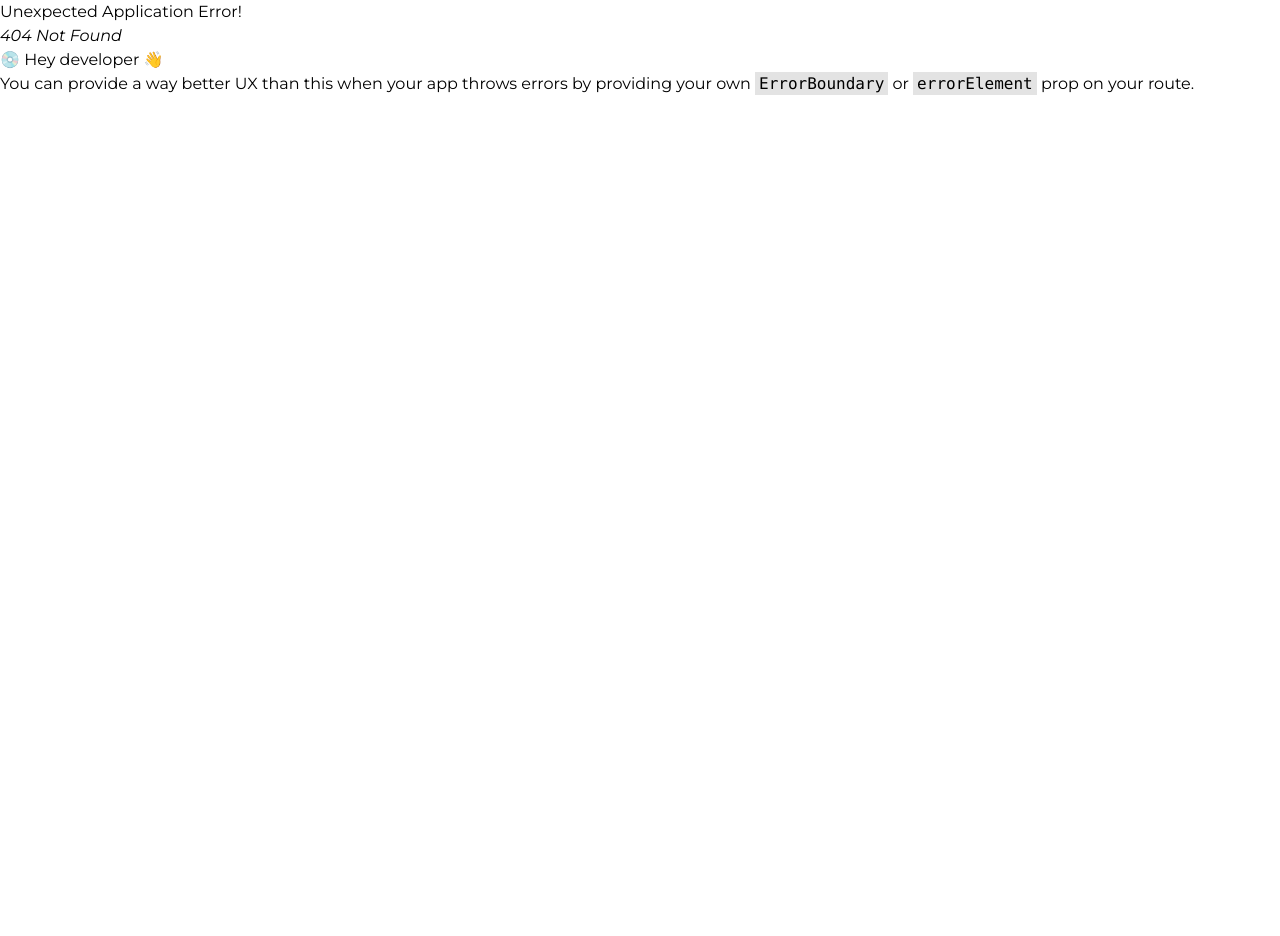
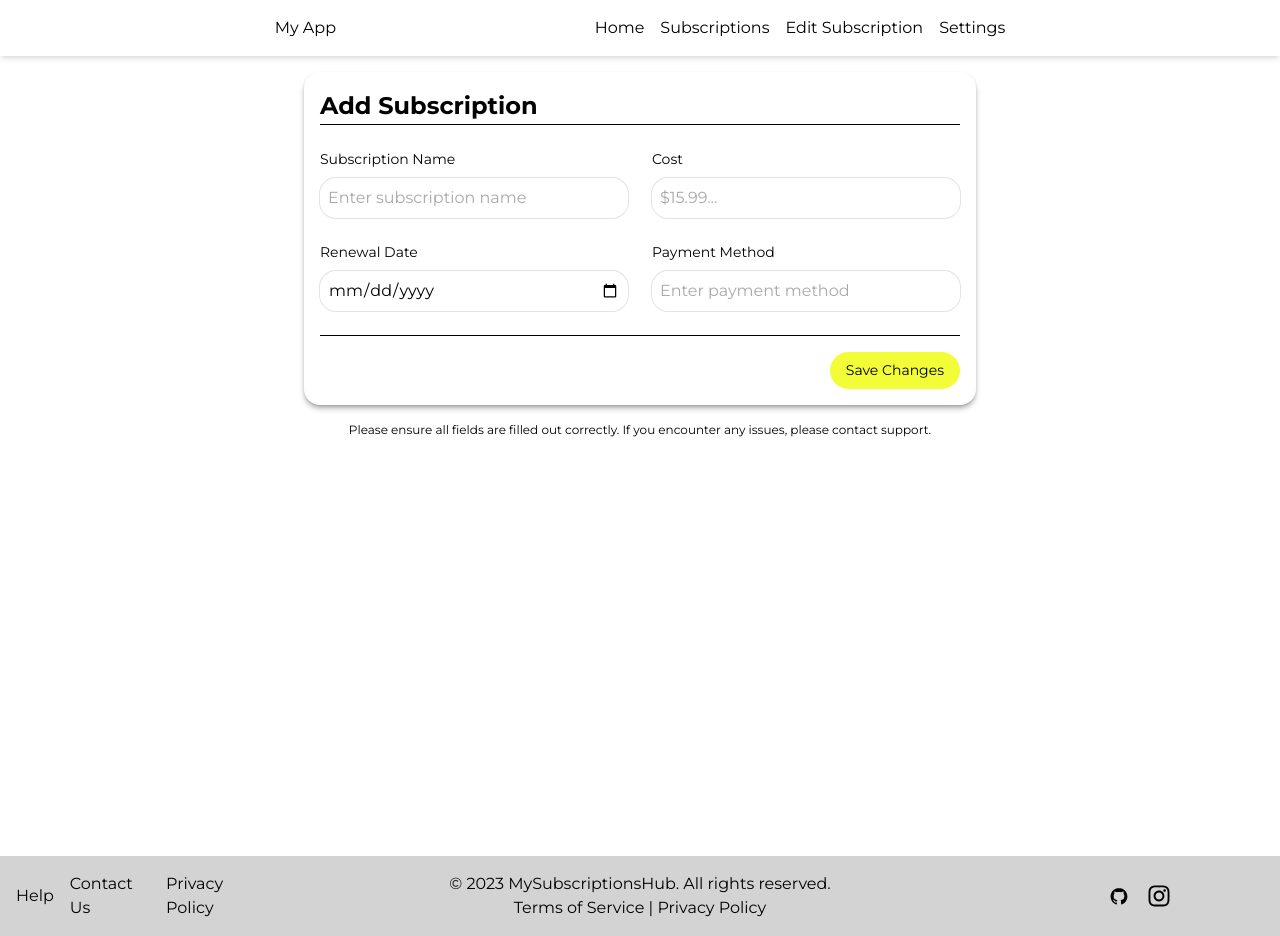
Before and after one commit to caiofmbarbosa/finance-control, a React (Vite) app in the folder frontend/: page /manage-subscription in a window 1280 px wide. Before the commit this address had no page. Before the commit the page ends 800 px from the top, so only its background shows below. Built offline with nearby package versions, Linux system fonts and the light colour scheme.

Commit message:
feat: creating subscription form

```diff
--- a/frontend/package.json
+++ b/frontend/package.json
@@ -14,7 +14,8 @@
     "@tailwindcss/vite": "^4.1.13",
     "react": "^19.1.1",
     "react-dom": "^19.1.1",
-    "react-router-dom": "^7.8.2"
+    "react-router-dom": "^7.8.2",
+    "yup": "^1.7.0"
   },
   "devDependencies": {
     "@eslint/js": "^9.33.0",
--- a/frontend/src/components/CustomButton.tsx
+++ b/frontend/src/components/CustomButton.tsx
@@ -5,12 +5,14 @@ function CustomButton({
   children,
   customClass,
   noHover = false,
+  disabled = false,
   onClick,
 }: CustomButtonInterface) {
   return (
     <button
-      className={`bg-button-bg text-button cursor-pointer rounded-3xl px-4 py-2 ${customClass} ${noHover ? "" : "transition-transform duration-200 ease-in-out hover:scale-110"}`}
+      className={`bg-button-bg text-button rounded-3xl px-4 py-2 ${customClass} ${noHover ? "" : "transition-transform duration-200 ease-in-out hover:scale-110"} ${disabled ? "cursor-not-allowed opacity-50 transition-opacity" : "cursor-pointer"}`}
       onClick={onClick}
+      disabled={disabled}
       type="button"
     >
       {children ? children : content || "Button"}
--- a/frontend/src/components/Header.tsx
+++ b/frontend/src/components/Header.tsx
@@ -15,7 +15,7 @@ function Header() {
                         <Link to={"/subscriptions"}>Subscriptions</Link>
                     </li>
                     <li>
-                        <Link to={"/manage-subscriptions"}>Edit Subscriptions</Link>
+                        <Link to={"/manage-subscription"}>Edit Subscription</Link>
                     </li>
                     <li>
                         <Link to={"/settings"}>Settings</Link>
--- /dev/null
+++ b/frontend/src/components/SubscriptionForm.tsx
@@ -0,0 +1,189 @@
+import type {
+  SubscriptionFormData,
+  SubscriptionFormInterface,
+} from "@/interfaces/SubscriptionFormInterface"
+import CustomButton from "./CustomButton"
+import { useEffect, useState } from "react"
+import * as yup from "yup"
+import utils from "@/utils/utils"
+
+const COMMON_DIV_CLASS = "flex flex-col gap-2"
+const COMMON_INPUT_CLASS =
+  "rounded-2xl p-2 ring-1 ring-input-stroke outline-none placeholder:text-input-placeholder"
+
+const initialValues: SubscriptionFormData = {
+  subscriptionName: "",
+  subscriptionCost: "",
+  subscriptionDate: "",
+  subscriptionPaymentMethod: "",
+}
+
+const validationSchema = yup.object().shape({
+  subscriptionName: yup.string().required("Subscription name is required"),
+  subscriptionCost: yup
+    .string()
+    .test("is-positive", "Cost must be positive", (value) => {
+      if (!value) return false
+
+      const num = parseFloat(value)
+      return !isNaN(num) && num > 0
+    })
+    .required("Cost is required"),
+  subscriptionDate: yup
+    .string()
+    .test("is-valid-date", "Invalid date", (value) => {
+      if (!value) return false
+      const date = new Date(value)
+      return !isNaN(date.getTime())
+    })
+    .required("Renewal date is required"),
+  subscriptionPaymentMethod: yup
+    .string()
+    .required("Payment method is required"),
+})
+
+// TODO extract input to separate component
+function SubscriptionForm({ title }: SubscriptionFormInterface) {
+  const [isLoading, setIsLoading] = useState(false)
+  const [formData, setFormData] = useState<SubscriptionFormData>(initialValues)
+  const [formErrors, setFormErrors] =
+    useState<SubscriptionFormData>(initialValues)
+
+  const handleSubmit = async () => {
+    try {
+      setIsLoading(true)
+
+      await validationSchema.validate(formData, { abortEarly: false })
+      setFormErrors(initialValues)
+
+      const mappedFormData = Object.fromEntries(
+        Object.entries(formData).map(([key, value]) => [
+          key,
+          key === "subscriptionName" || key === "subscriptionPaymentMethod"
+            ? utils.capitalize(value)
+            : key === "subscriptionCost"
+              ? utils.normalizeCost(value)
+              : value,
+        ]),
+      ) as SubscriptionFormData
+
+      console.log("Mapped form data:", mappedFormData)
+    } catch (err) {
+      const newErrors: SubscriptionFormData = { ...initialValues }
+      for (const validationError of (err as yup.ValidationError).inner) {
+        if (validationError.path) {
+          newErrors[validationError.path as keyof SubscriptionFormData] =
+            validationError.message || ""
+        }
+      }
+
+      setFormErrors(newErrors)
+    } finally {
+      setIsLoading(false)
+    }
+  }
+
+  // TODO remove this useEffect when implement real form submission
+  useEffect(() => {
+    console.log("Form errors updated:", formErrors)
+  }, [formErrors])
+
+  return (
+    <form className="flex w-2xl flex-col rounded-2xl p-4 shadow-md/30">
+      <span className="text-title w-full border-b font-bold">
+        {title || "Add Subscription"}
+      </span>
+
+      <div className="my-6 grid grid-cols-2 gap-6">
+        <div className={COMMON_DIV_CLASS}>
+          <label htmlFor="subscriptionName" className="text-input-label">
+            Subscription Name
+          </label>
+          <input
+            type="text"
+            id="subscriptionName"
+            name="subscriptionName"
+            placeholder="Enter subscription name"
+            onChange={(e: React.ChangeEvent<HTMLInputElement>) =>
+              setFormData({
+                ...formData,
+                [e.target.name]: e.target.value,
+              })
+            }
+            value={formData.subscriptionName}
+            className={COMMON_INPUT_CLASS}
+          />
+        </div>
+        <div className={COMMON_DIV_CLASS}>
+          <label htmlFor="subscriptionCost" className="text-input-label">
+            Cost
+          </label>
+          <input
+            type="number"
+            id="subscriptionCost"
+            name="subscriptionCost"
+            step="10"
+            placeholder="$15.99..."
+            onChange={(e: React.ChangeEvent<HTMLInputElement>) =>
+              setFormData({
+                ...formData,
+                [e.target.name]: e.target.value,
+              })
+            }
+            value={formData.subscriptionCost}
+            className={COMMON_INPUT_CLASS}
+          />
+        </div>
+        <div className={COMMON_DIV_CLASS}>
+          <label htmlFor="subscriptionDate" className="text-input-label">
+            Renewal Date
+          </label>
+          <input
+            type="date"
+            id="subscriptionDate"
+            name="subscriptionDate"
+            placeholder="Select renewal date"
+            onChange={(e: React.ChangeEvent<HTMLInputElement>) =>
+              setFormData({
+                ...formData,
+                [e.target.name]: e.target.value,
+              })
+            }
+            value={formData.subscriptionDate}
+            className={COMMON_INPUT_CLASS}
+          />
+        </div>
+        <div className={COMMON_DIV_CLASS}>
+          <label
+            htmlFor="subscriptionPaymentMethod"
+            className="text-input-label"
+          >
+            Payment Method
+          </label>
+          <input
+            id="subscriptionPaymentMethod"
+            name="subscriptionPaymentMethod"
+            type="text"
+            placeholder="Enter payment method"
+            onChange={(e: React.ChangeEvent<HTMLInputElement>) =>
+              setFormData({
+                ...formData,
+                [e.target.name]: e.target.value,
+              })
+            }
+            value={formData.subscriptionPaymentMethod}
+            className={COMMON_INPUT_CLASS}
+          />
+        </div>
+      </div>
+
+      <div className="flex items-center justify-end border-t pt-4">
+        <CustomButton onClick={handleSubmit} disabled={isLoading}>
+          Save Changes
+        </CustomButton>
+      </div>
+    </form>
+  )
+}
+
+export default SubscriptionForm
--- a/frontend/src/index.css
+++ b/frontend/src/index.css
@@ -15,10 +15,15 @@
   --color-footer-bg: #d3d3d3;
   --color-button-bg: #f2fc37;
   --color-button-text: #030303;
+  --color-input-stroke: #e3e3e3;
+  --color-input-placeholder: #a9a9a9;
 
   /* Text sizes */
+  --text-title: 1.5rem;
   --text-subscription-card-title: 1.25rem;
   --text-button: 0.875rem;
+  --text-input-label: 0.875rem;
+  --text-policy: 0.75rem;
 }
 
 html,
--- a/frontend/src/interfaces/CustomButtonInterface.ts
+++ b/frontend/src/interfaces/CustomButtonInterface.ts
@@ -4,6 +4,7 @@ interface CustomButtonInterface {
   children?: React.ReactNode
   customClass?: string
   noHover?: boolean
+  disabled?: boolean
 }
 
 export type { CustomButtonInterface }
--- /dev/null
+++ b/frontend/src/interfaces/SubscriptionFormInterface.ts
@@ -0,0 +1,12 @@
+interface SubscriptionFormInterface {
+    title?: string
+}
+
+interface SubscriptionFormData {
+    subscriptionName: string
+    subscriptionCost: string
+    subscriptionDate: string
+    subscriptionPaymentMethod: string
+}
+
+export type { SubscriptionFormInterface, SubscriptionFormData }
--- /dev/null
+++ b/frontend/src/pages/subscriptions/SubscriptionManager.tsx
@@ -0,0 +1,17 @@
+import SubscriptionForm from "@/components/SubscriptionForm"
+
+function SubscriptionManager() {
+  return (
+    <main className="min-h-screen">
+      <section className="mx-auto flex w-full flex-col items-center justify-center p-4">
+        <SubscriptionForm />
+        <span className="text-policy mt-4">
+          Please ensure all fields are filled out correctly. If you encounter
+          any issues, please contact support.
+        </span>
+      </section>
+    </main>
+  )
+}
+
+export default SubscriptionManager
--- a/frontend/src/router/index.tsx
+++ b/frontend/src/router/index.tsx
@@ -12,10 +12,20 @@ const router = createBrowserRouter([
       },
       {
         path: "subscriptions",
-                lazy: () => import(/* webpackChunkName: "Subscriptions" */ "@/pages/subscriptions/Subscriptions").then(module => ({ Component: module.default }))
+        lazy: () =>
+          import(
+            /* webpackChunkName: "Subscriptions" */ "@/pages/subscriptions/Subscriptions"
+          ).then((module) => ({ Component: module.default })),
       },
-        ]
-    }
+      {
+        path: "manage-subscription",
+        lazy: () =>
+          import(
+            /* webpackChunkName: "ManageSubscription" */ "@/pages/subscriptions/SubscriptionManager"
+          ).then((module) => ({ Component: module.default })),
+      },
+    ],
+  },
 ])
 
 export default router
--- /dev/null
+++ b/frontend/src/utils/Utils.ts
@@ -0,0 +1,26 @@
+/**
+ * Capitalizes the first letter of a string.
+ *
+ * @param string string to be capitalized
+ * @returns capitalized string
+ */
+function capitalize(string: string) {
+  string = string.trim()
+  if (string.length === 0) return string
+
+  return string.charAt(0).toUpperCase() + string.slice(1)
+}
+
+/**
+ * Normalizes a cost string by removing non-numeric characters and converting it to a float.
+ *
+ * @param cost string representing a cost, e.g. "$ 12.99" or "12,99"
+ * @returns normalized cost as a string (e.g. "12.99"). Returns "0" if the input is invalid.
+ */
+function normalizeCost(cost: string) {
+  const cleaned = cost.trim().replace(/,/g, ".")
+  const parsed = parseFloat(cleaned)
+  return isNaN(parsed) ? "0" : String(parsed)
+}
+
+export default { capitalize, normalizeCost }
```
Also changed, not shown: 1 other file (tests, documents, lock files or other folders). Lines whose indentation alone changed are shown as unchanged.
